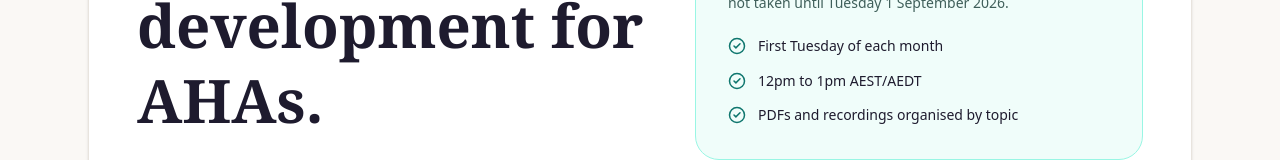
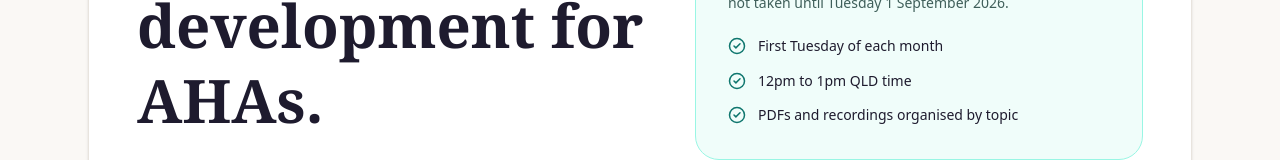
Before and after one commit to developmentalhub/allied-health-assistant-course, a Next.js app: page /webinars in a window 1280 px wide. Shown: the part 508-668 px from the top of the page. Built offline with nearby package versions, Linux system fonts and the light colour scheme; no server answers; the database is empty.

Commit message:
Update webinar timing to QLD time

```diff
--- a/app/admin/page.tsx
+++ b/app/admin/page.tsx
@@ -85,7 +85,7 @@
               <p className="mb-1 text-sm font-semibold text-[#0f766e]">
                 Time
               </p>
-              <p className="text-sm text-[#6b6880]">12pm to 1pm AEST</p>
+              <p className="text-sm text-[#6b6880]">12pm to 1pm QLD time</p>
             </div>
 
             <div className="rounded-2xl border border-[#99f6e4] bg-white p-5">
--- a/app/admin/webinars/page.tsx
+++ b/app/admin/webinars/page.tsx
@@ -168,19 +168,19 @@
     day: "numeric",
     month: "long",
     year: "numeric",
-    timeZone: "Australia/Melbourne",
+    timeZone: "Australia/Brisbane",
   }).format(startDate);
 
   const startTime = new Intl.DateTimeFormat("en-AU", {
     hour: "numeric",
     minute: "2-digit",
-    timeZone: "Australia/Melbourne",
+    timeZone: "Australia/Brisbane",
   }).format(startDate);
 
   const endTime = new Intl.DateTimeFormat("en-AU", {
     hour: "numeric",
     minute: "2-digit",
-    timeZone: "Australia/Melbourne",
+    timeZone: "Australia/Brisbane",
   }).format(endDate);
 
   return (
--- a/app/webinars/page.tsx
+++ b/app/webinars/page.tsx
@@ -122,7 +122,7 @@
                     className="mt-0.5 shrink-0 text-[#0f766e]"
                     size={18}
                   />
-                  <span>12pm to 1pm AEST/AEDT</span>
+                  <span>12pm to 1pm QLD time</span>
                 </li>
 
                 <li className="flex gap-3">
@@ -267,19 +267,19 @@
     day: "numeric",
     month: "long",
     year: "numeric",
-    timeZone: "Australia/Melbourne",
+    timeZone: "Australia/Brisbane",
   }).format(startDate);
 
   const startTime = new Intl.DateTimeFormat("en-AU", {
     hour: "numeric",
     minute: "2-digit",
-    timeZone: "Australia/Melbourne",
+    timeZone: "Australia/Brisbane",
   }).format(startDate);
 
   const endTime = new Intl.DateTimeFormat("en-AU", {
     hour: "numeric",
     minute: "2-digit",
-    timeZone: "Australia/Melbourne",
+    timeZone: "Australia/Brisbane",
   }).format(endDate);
 
   return (
```
